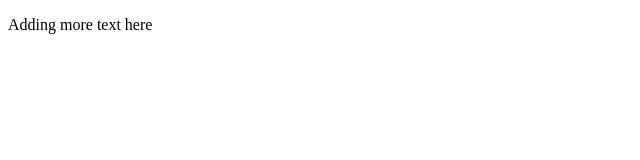
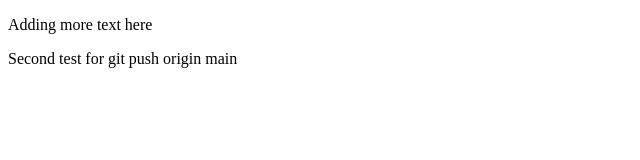
Before and after one commit to sebj11/js-fundamentals, a plain HTML site: page index.html in a window 1280 px wide. Shown: the whole page, without its empty margins (0-640 px from the left). Drawn offline with Linux system fonts and the light colour scheme.

Commit message:
testing git push origin main

```diff
--- a/index.html
+++ b/index.html
@@ -7,6 +7,7 @@
 </head>
 <body>
   <p>Adding more text here</p>
+  <p>Second test for git push origin main</p>
 
 </body>
 </html>
```
